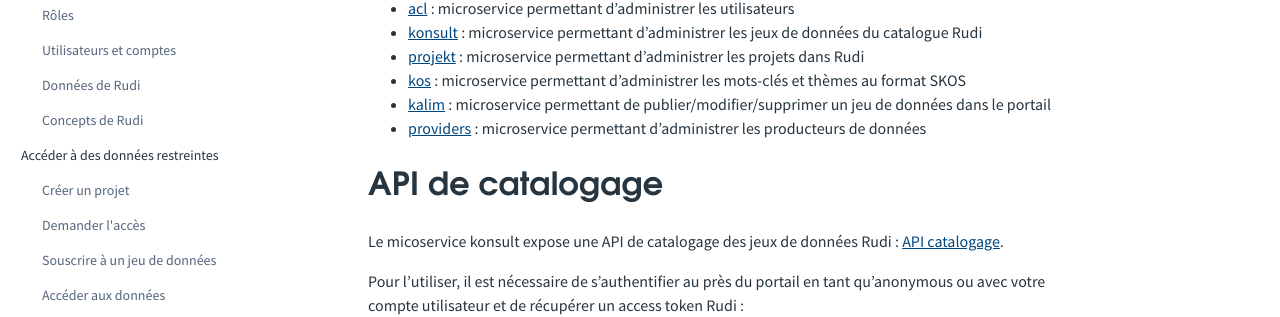
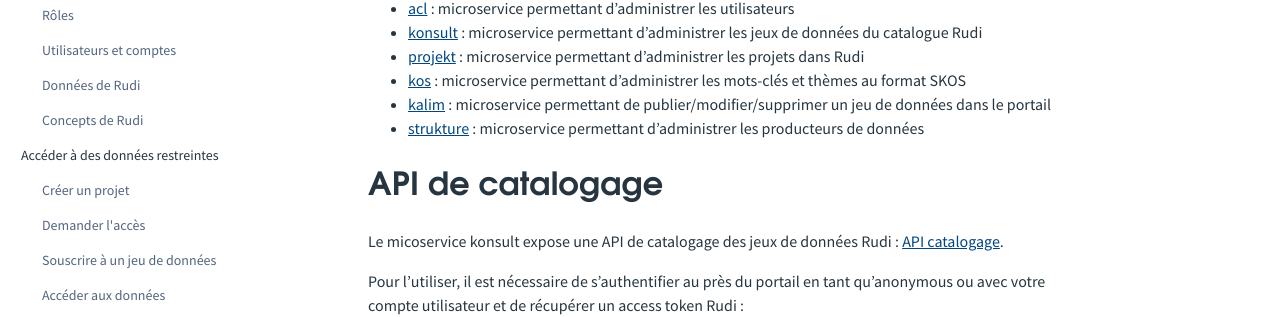
Before and after one commit to sigrennesmetropole/rudi_documentation, a Jekyll site: the page built from articles/_api/api_exposees.md, in a window 1280 px wide. Shown: the part 421-738 px from the top of the page. Built offline with Jekyll 4.4.1, drawn with Linux system fonts in a browser that asks for light colours.

Commit message:
Update api_exposees.md

```diff
--- a/articles/_api/api_exposees.md
+++ b/articles/_api/api_exposees.md
@@ -14,7 +14,7 @@
 * [projekt](https://rudi.bzh/projekt/swagger-ui/index.html?configUrl=%2Fprojekt%2Fv3%2Fapi-docs%2Fswagger-config&urls.primaryName=projekt) : microservice permettant d'administrer les projets dans Rudi
 * [kos](https://rudi.bzh/kos/swagger-ui/index.html?configUrl=%2Fkos%2Fv3%2Fapi-docs%2Fswagger-config&urls.primaryName=kos) : microservice permettant d'administrer les mots-clés et thèmes au format SKOS
 * [kalim](https://rudi.bzh/kalim/swagger-ui/index.html?configUrl=%2Fkalim%2Fv3%2Fapi-docs%2Fswagger-config&urls.primaryName=kalim) : microservice permettant de publier/modifier/supprimer un jeu de données dans le portail
-* [providers](https://rudi.bzh/providers/swagger-ui/index.html?configUrl=%2Fproviders%2Fv3%2Fapi-docs%2Fswagger-config&urls.primaryName=providers) : microservice permettant d'administrer les producteurs de données
+* [strukture](https://rudi.bzh/strukture/swagger-ui/index.html?configUrl=%2Fstrukture%2Fv3%2Fapi-docs%2Fswagger-config&urls.primaryName=strukture) : microservice permettant d'administrer les producteurs de données
 
 # API de catalogage
 Le micoservice konsult expose une API de catalogage des jeux de données Rudi : [API catalogage](https://rudi.bzh/konsult/swagger-ui/index.html?configUrl=%2Fkonsult%2Fv3%2Fapi-docs%2Fswagger-config&urls.primaryName=konsult#/datasets/searchMetadatas).
```
